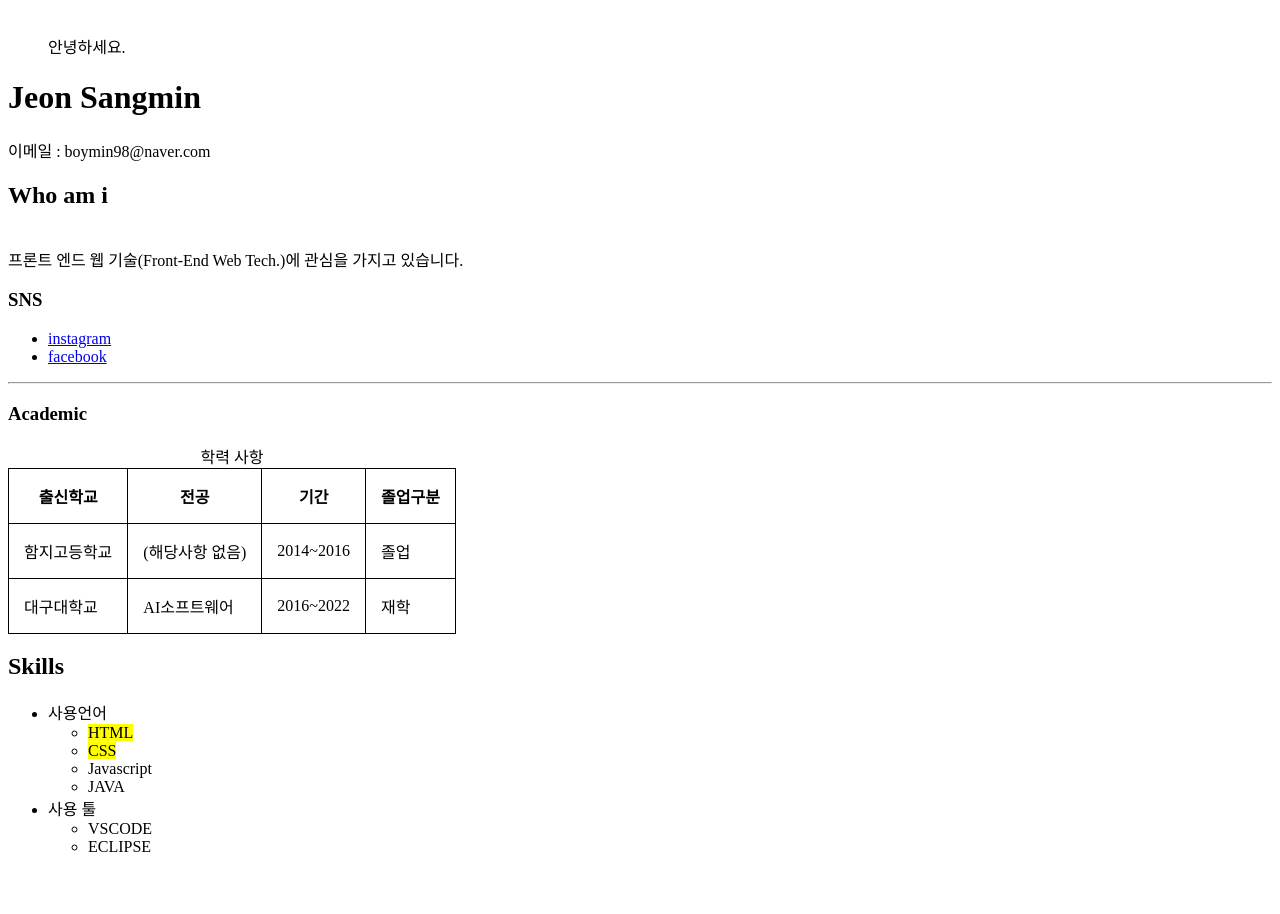
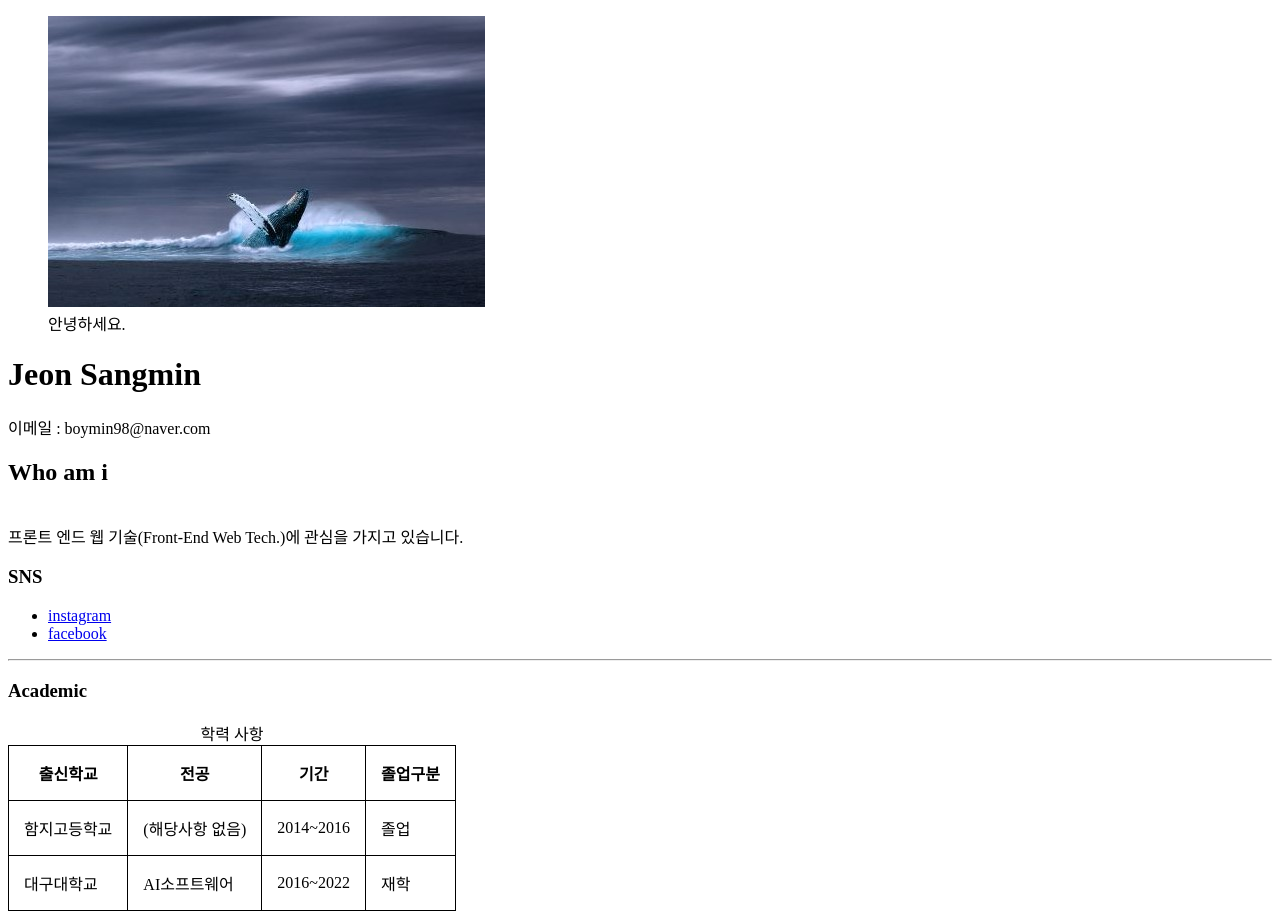
Before and after one commit to JeonSangmin98/JeonSangmin98.github.io, a plain HTML site: page index.html in a window 1280 px wide. Shown: the top 914 px of the page. Before the commit the page ends 872 px from the top, so only its background shows below. Drawn offline with Linux system fonts and the light colour scheme.

Commit message:
Update index.html

```diff
--- a/index.html
+++ b/index.html
@@ -17,7 +17,7 @@
 </head>
 <body>
     <figure>
-        <img src="images/whale.jpg" alt="">
+        <img src="whale.jpg" alt="">
         <figcaption>안녕하세요.</figcaption>
     </figure>
     <h1>Jeon Sangmin</h1>
```
